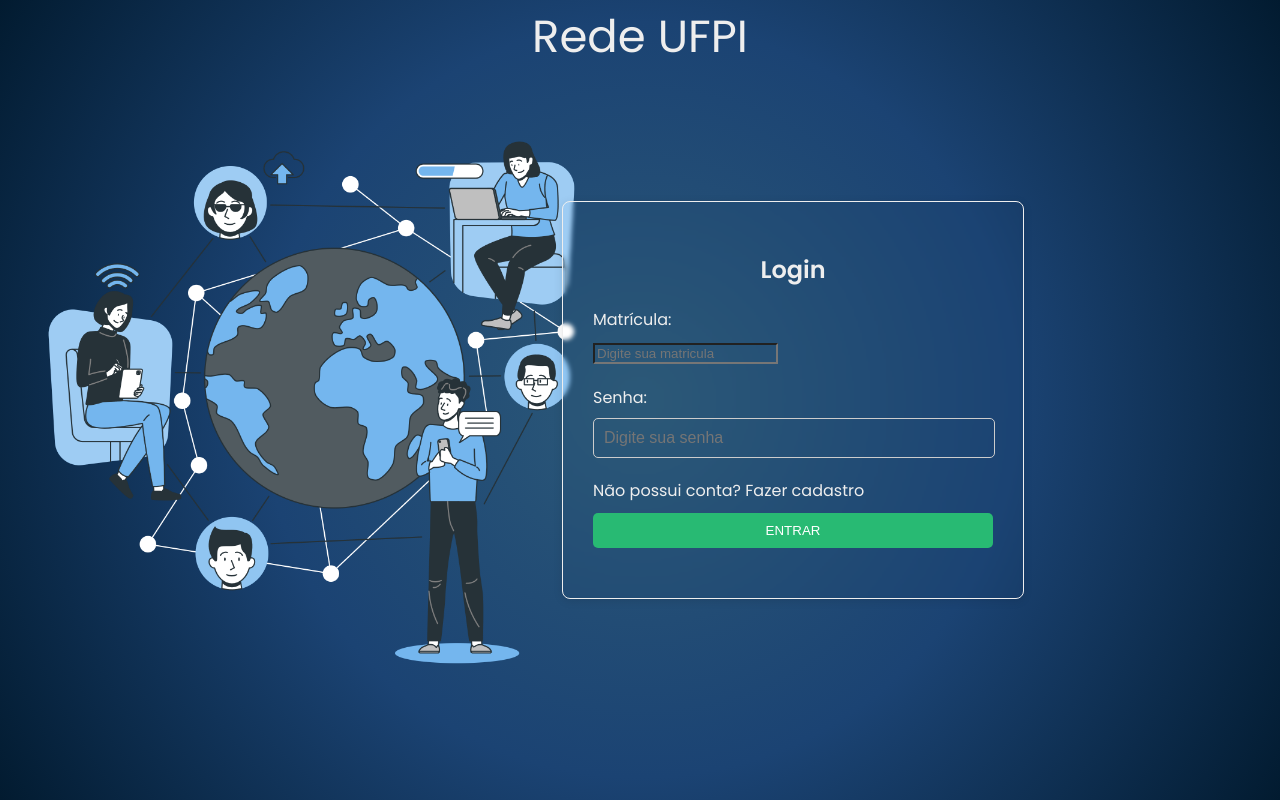
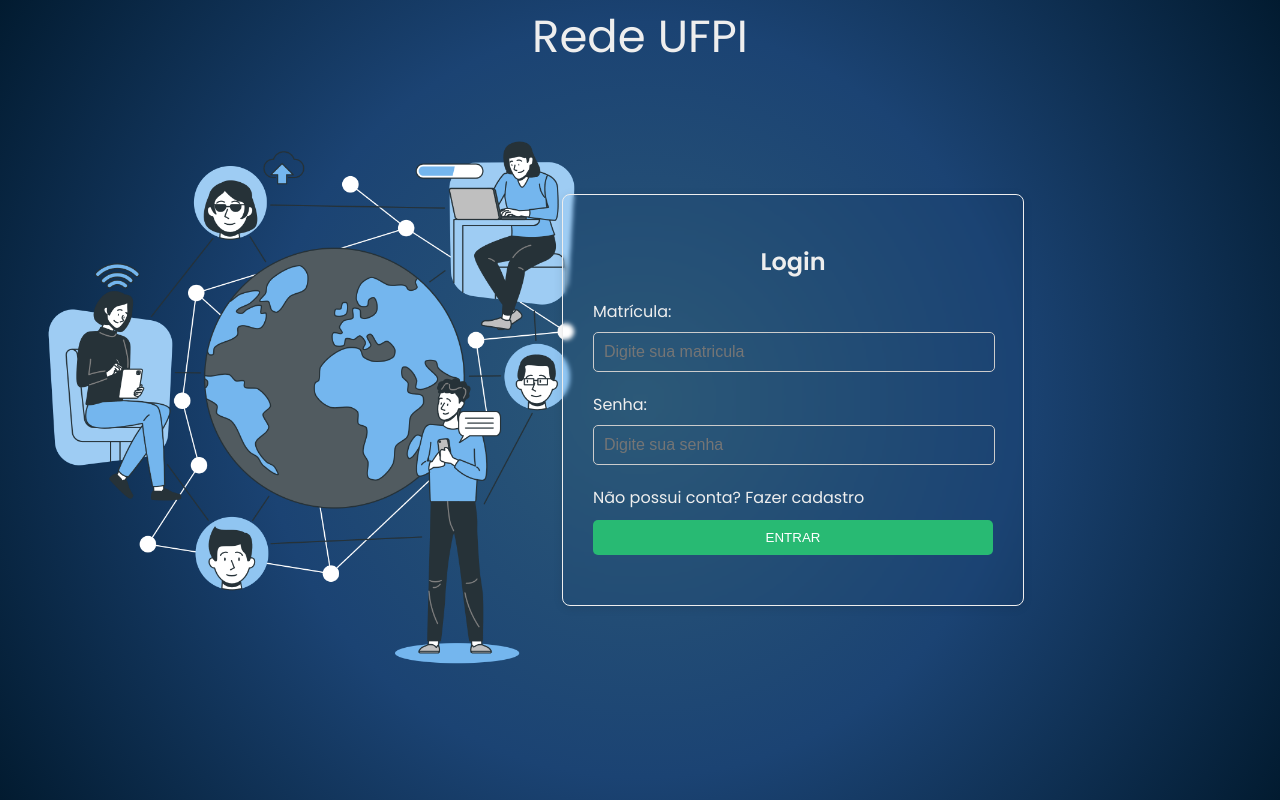
Before and after one commit to codebr01/Rede-Ufpi, a Django app: page /redeufpi/login.html in a window 1280 px wide. Run offline with Django 4.2, Linux system fonts and the light colour scheme.

Commit message:
style: avisos de erros no login

```diff
--- a/app_rede_ufpi/templates/redeufpi/login.html
+++ b/app_rede_ufpi/templates/redeufpi/login.html
@@ -25,7 +25,7 @@
         </div>
         <div class="input-group">
             <label> Senha:</label>
-            <input type="senha" id="senha" name="senha" placeholder="Digite sua senha"/>
+            <input type="password" id="senha" name="senha" placeholder="Digite sua senha"/>
         </div>
         <a>Não possui conta?</a>
         <a href="{% url 'cadastro' %}" class="fazer-cadastro">Fazer cadastro</a>
@@ -34,5 +34,10 @@
         </div>
       </form>
 </div>
+{% if error_message %}
+<script>
+alert('{{ error_message }}');
+</script>
+{% endif %}
 </body>
 </html>
--- a/app_rede_ufpi/views.py
+++ b/app_rede_ufpi/views.py
@@ -11,6 +11,7 @@
     return render(request, 'redeufpi/login.html')
 
 def login_view(request):
+    error_message = ''
     if request.method == 'POST':
 
         matricula = request.POST.get('matricula')
@@ -21,9 +22,11 @@
             login(request, user)
             return redirect('home-page')
         else:
-            return render(request, 'redeufpi/login.html')
+            error_message = 'Matrícula ou senha inválidos'
+            return render(request, 'redeufpi/login.html', {'error_message':error_message})
     else:
-        return render(request, 'redeufpi/login.html')
+        error_message = 'Preencha os campos corretamente'
+        return render(request, 'redeufpi/login.html', {'error_message':error_message})
 
 def cadastro(request):
     if request.method == 'POST':
@@ -36,6 +39,7 @@
     else:
         return render(request, 'redeufpi/cadastro.html')
 
+@login_required
 def comunidades(request):
     return render(request, 'redeufpi/comunidades.html')
 
--- a/static/css/login.css
+++ b/static/css/login.css
@@ -60,8 +60,8 @@
     margin-bottom: 8px;
 }
 
-input [type="matricula"],
-input[type="senha"] {
+input[type="matricula"],
+input[type="password"] {
     width: 95%;
     padding: 10px;
     border: 1px solid #ccc;
```
